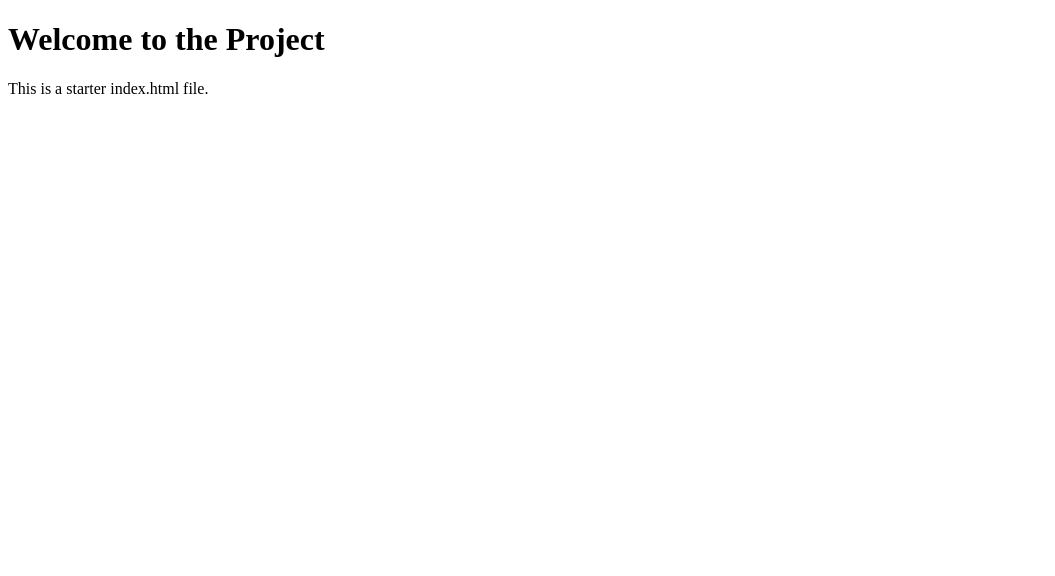
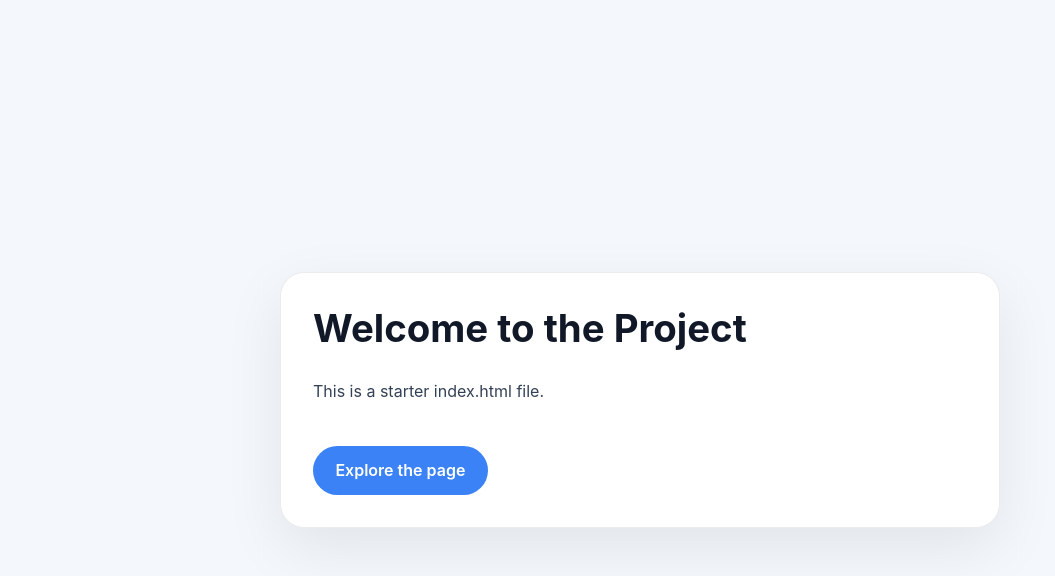
Before and after one commit to opti93/project, a plain HTML site: page index.html in a window 1280 px wide. Shown: the whole page, without its empty margins (0-1055 px from the left). Drawn offline with Linux system fonts and the light colour scheme.

Commit message:
Add styles.css and update index.html layout

```diff
--- a/index.html
+++ b/index.html
@@ -4,9 +4,13 @@
   <meta charset="UTF-8">
   <meta name="viewport" content="width=device-width, initial-scale=1.0">
   <title>Project</title>
+  <link rel="stylesheet" href="styles.css">
 </head>
 <body>
-  <h1>Welcome to the Project</h1>
-  <p>This is a starter index.html file.</p>
+  <div class="container">
+    <h1>Welcome to the Project</h1>
+    <p>This is a starter index.html file.</p>
+    <a class="button" href="#">Explore the page</a>
+  </div>
 </body>
 </html>
--- /dev/null
+++ b/styles.css
@@ -0,0 +1,60 @@
+/* Basic project styles */
+:root {
+  color-scheme: light dark;
+  color: #111;
+  background: #f4f7fb;
+  font-family: Inter, system-ui, -apple-system, BlinkMacSystemFont, "Segoe UI", sans-serif;
+}
+
+* {
+  box-sizing: border-box;
+}
+
+body {
+  margin: 0;
+  min-height: 100vh;
+  display: grid;
+  place-items: center;
+  padding: 2rem;
+}
+
+.container {
+  max-width: 720px;
+  width: 100%;
+  padding: 2rem;
+  background: white;
+  border: 1px solid rgba(15, 23, 42, 0.08);
+  border-radius: 24px;
+  box-shadow: 0 20px 60px rgba(15, 23, 42, 0.08);
+}
+
+h1 {
+  margin-top: 0;
+  color: #111827;
+  font-size: clamp(2rem, 3vw, 3rem);
+}
+
+p {
+  color: #334155;
+  line-height: 1.8;
+  font-size: 1rem;
+}
+
+a.button {
+  display: inline-flex;
+  align-items: center;
+  gap: 0.5rem;
+  margin-top: 1.5rem;
+  padding: 0.9rem 1.4rem;
+  border-radius: 999px;
+  background: #3b82f6;
+  color: white;
+  text-decoration: none;
+  font-weight: 600;
+  transition: transform 180ms ease, background-color 180ms ease;
+}
+
+a.button:hover {
+  transform: translateY(-1px);
+  background: #2563eb;
+}
```
